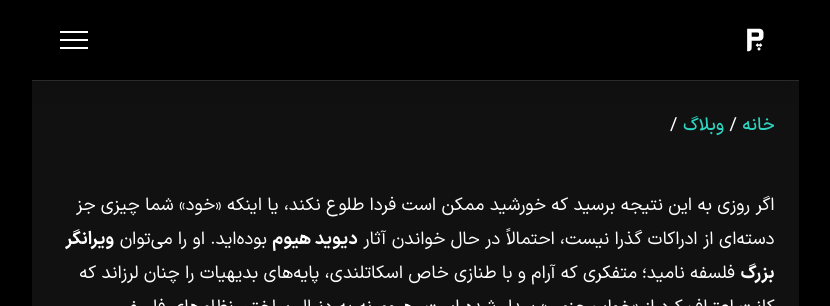
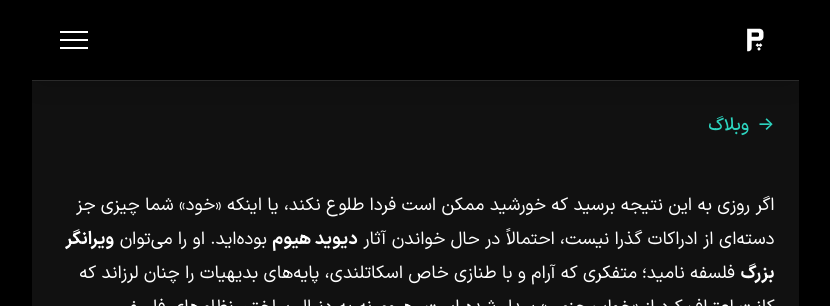
Before and after one commit to darkblog/darkblog.github.io, a Jekyll site: the page built from bbc.html, in a window 1280 px wide and 900 px high. Shown: the top 306 px of the window, without its empty margins (225-1055 px from the left). Built offline with Jekyll 4.4.1, drawn with Linux system fonts in a browser that asks for light colours.

Commit message:
Update bbc.html

```diff
--- a/bbc.html
+++ b/bbc.html
@@ -17,7 +17,9 @@
     {{ page.excerpt | strip_html | strip_newlines | truncate: 160 }}
   {%- endcapture -%}
   <title>{{ page.title | escape }}</title>
+  <meta property="name" content="{{ page.title | escape }}">
   <meta name="description" content="{{ desc | escape }}">
+  <meta property="description" content="{{ desc | escape }}">
 
   <link rel="canonical" href="{{ page.url | absolute_url }}">
   <link rel="icon" type="image/svg+xml" href="/blog.svg">
@@ -91,20 +93,6 @@
   </style>
 </head>
 <body>
-  <!-- Organization (hidden meta tags) -->
-  <div resource="https://www.pasgah.org#organization" typeof="Organization">
-    <meta property="name" content="پاسگاه">
-    <meta property="url" content="https://www.pasgah.org">
-    <div property="logo" typeof="ImageObject">
-      <meta property="url" content="https://www.pasgah.org/blog.svg">
-    </div>
-  </div>
-
-  <!-- Person (author) -->
-  <div resource="https://www.pasgah.org#ehsanchehri" typeof="Person">
-    <meta property="name" content="احسان چهری">
-  </div>
-
   <div class="page-wrapper">
     <input type="checkbox" id="menu-toggle" class="sr-only">
     <header class="site-header">
@@ -139,43 +127,16 @@
       </ul>
     </nav>
     <main class="main-content">
-      <!-- BreadcrumbList -->
-      <div typeof="BreadcrumbList">
-        <nav class="post-breadcrumb" aria-label="مسیر صفحه">
-          <span property="itemListElement" typeof="ListItem">
-            <a property="item" typeof="WebPage" href="{{ site.url | absolute_url }}">
-              <span property="name">خانه</span>
+      <article typeof="Article">
+        <header class="post-header">
+          <nav class="post-breadcrumb" aria-label="مسیر صفحه">
+            <a href="/blog">
+              <span aria-hidden="true">→</span>
+              وبلاگ
             </a>
-            <meta property="position" content="1">
-          </span>
-          <span> / </span>
-          <span property="itemListElement" typeof="ListItem">
-            <a property="item" typeof="WebPage" href="{{ site.url | absolute_url }}/blog">
-              <span property="name">وبلاگ</span>
-            </a>
-            <meta property="position" content="2">
-          </span>
-          <span> / </span>
-          <span property="itemListElement" typeof="ListItem">
-            <span property="name">{{ page.title | escape }}</span>
-            <link property="item" href="{{ page.url | absolute_url }}">
-            <meta property="position" content="3">
-          </span>
-        </nav>
-      </div>
-
-      <!-- BlogPosting -->
-      <article resource="{{ page.url | absolute_url }}" typeof="BlogPosting">
-        <header class="post-header">
-          <time datetime="{{ page.date | date_to_xmlschema }}" style="display:none;" property="datePublished">{{ page.date | date: "%Y-%m-%d" }}</time>
+          </nav>
+          <time datetime="{{ page.date | date_to_xmlschema }}" style="display:none;">{{ page.date | date: "%Y-%m-%d" }}</time>
           <h1 class="post-title" property="headline">{{ page.title | escape }}</h1>
-          <meta property="description" content="{{ desc | escape }}">
-
-          <!-- author -->
-          <link property="author" resource="https://www.pasgah.org#ehsanchehri">
-
-          <!-- publisher -->
-          <link property="publisher" resource="https://www.pasgah.org#organization">
         </header>
         {% if page.image %}
         <figure class="post-image">
```
